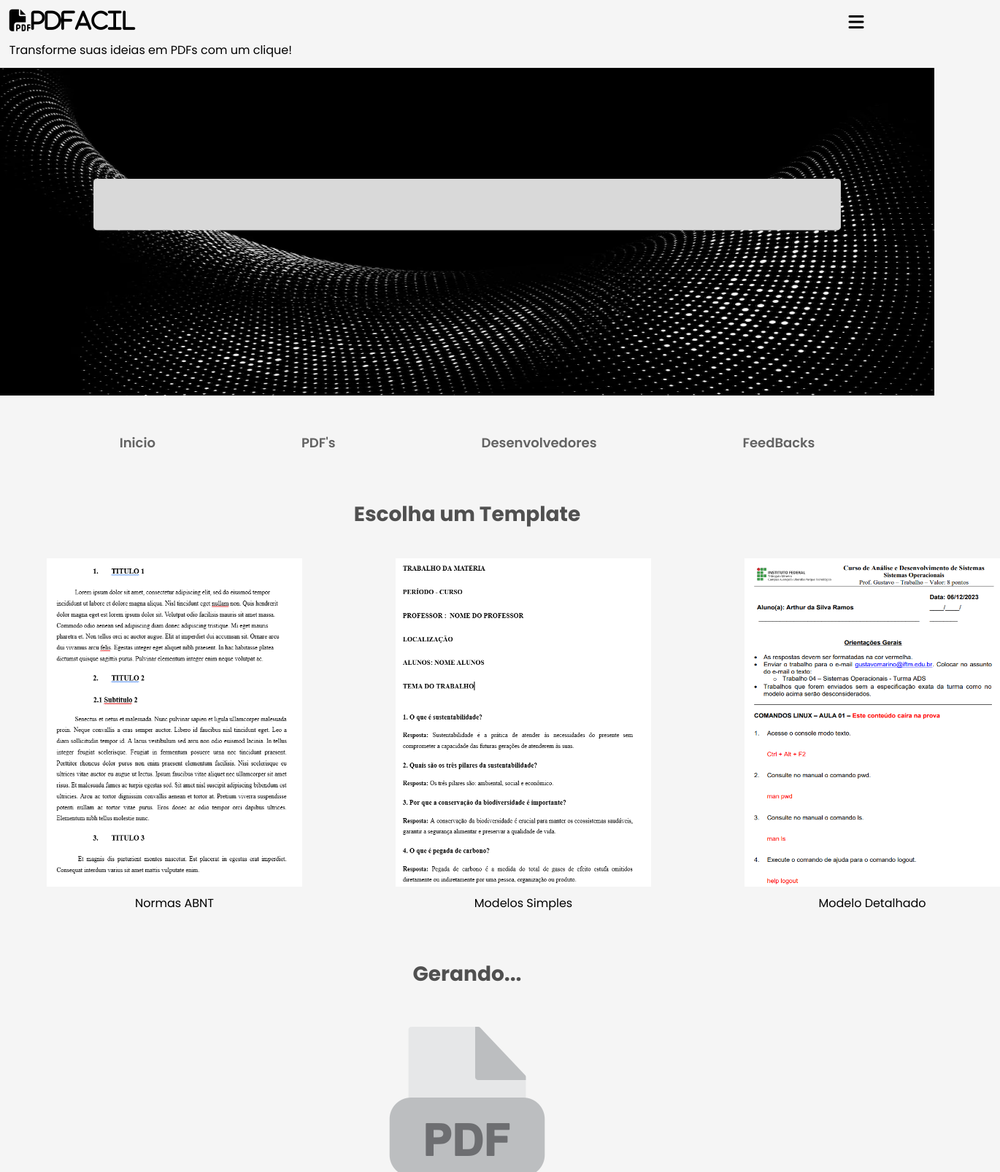
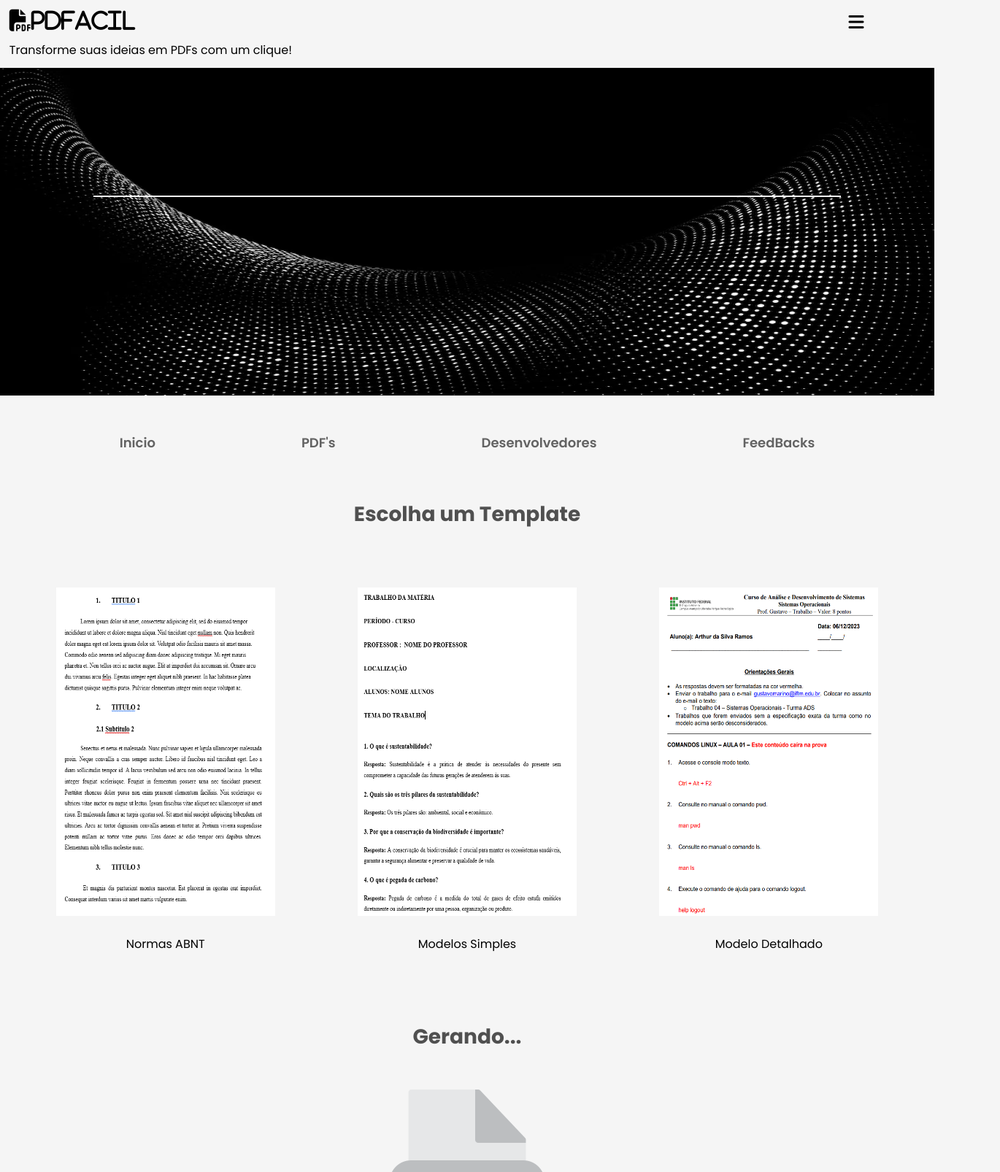
Before and after one commit to barbrete/ExtensaoIV, a plain HTML site: page index.html in a window 1280 px wide. Shown: the top 1606 px of the page at 73% size, 1370 px wide, since content can reach past the window. Drawn offline with nearby package versions, Linux system fonts and the light colour scheme.

Commit message:
Incrementado detalhes à navbar, pdfse text area

```diff
--- a/index.html
+++ b/index.html
@@ -6,6 +6,8 @@
     <link rel="stylesheet" href="https://cdnjs.cloudflare.com/ajax/libs/font-awesome/6.6.0/css/all.min.css" integrity="sha512-Kc323vGBEqzTmouAECnVceyQqyqdsSiqLQISBL29aUW4U/M7pSPA/gEUZQqv1cwx4OnYxTxve5UMg5GT6L4JJg==" crossorigin="anonymous" referrerpolicy="no-referrer" />
     <link rel="stylesheet" href="src/styles/styles.css">
     <link rel="stylesheet" href="src/styles/header.css">
+    <link rel="stylesheet" href="src/styles/pdf.css">
+    <link rel="stylesheet" href="src/styles/devs.css">
     <script src="https://cdnjs.cloudflare.com/ajax/libs/jquery/3.7.1/jquery.min.js" integrity="sha512-v2CJ7UaYy4JwqLDIrZUI/4hqeoQieOmAZNXBeQyjo21dadnwR+8ZaIJVT8EE2iyI61OV8e6M8PP2/4hpQINQ/g==" crossorigin="anonymous" referrerpolicy="no-referrer"></script>
 
     <link rel="icon" href="imagens/icone.png" type="image/x-icon">
@@ -30,7 +32,7 @@
         <nav id="navbar">
             <ul id="nav_list">
                 <li class="nav_item">
-                    <a href="#home">Inicio</a>
+                    <a href="#nav_logo">Inicio</a>
                 </li>
                 <li class="nav_item">
                     <a href="#pdfs">PDF's</a>
@@ -50,22 +52,28 @@
         <h1 class="titulo" id="pdfs">Escolha um Template</h1>
 
         <section id="pdf">
-
             <figure>
-                <img src="imagens/abnt.png" class="imagem_pdf" alt="" id="pdf1">
+                <button class="imagem_pdf">
+                    <img src="imagens/abnt.png" alt="Imagem representando normas ABNT" class="imagem-pdf">
+                </button>
                 <p class="nome">Normas ABNT</p>
             </figure>
 
             <figure>
-                <img src="imagens/simples.png" class="imagem_pdf" alt="" id="pdf1">
+                <button class="imagem_pdf">
+                    <img src="imagens/simples.png" alt="Imagem representando modelos simples" class="imagem-pdf">
+                </button>
                 <p class="nome">Modelos Simples</p>
             </figure>
 
             <figure>
-                <img src="imagens/detalhado.png" class="imagem_pdf" alt="" id="pdf1">
+                <button class="imagem_pdf">
+                    <img src="imagens/detalhado.png" alt="Imagem representando modelo detalhado" class="imagem-pdf">
+                </button>
                 <p class="nome">Modelo Detalhado</p>
             </figure>
         </section>
+
 
         <section id="gerando">
             <h1 class="titulo">Gerando...</h1>
@@ -78,25 +86,25 @@
 
         <section id="fotos">
             <h1 class="titulo">Desenvolvedores</h1>
-            <figure class="esquerda">
+            <figure>
                 <img src="imagens/arthur.jpg" alt="" class="perfil">
                 <p class="nome">Arthur da Silva Ramos</p>
                 <p class="funcao">Scrum Master</p>
             </figure>
 
-            <figure class="direita">
+            <figure>
                 <img src="imagens/barbara.jpg" alt="" class="perfil">
                 <p class="nome">Bárbara Gianvechio Cobo</p>
                 <p class="funcao">Dev Front-End</p>
             </figure>
 
-            <figure class="esquerda">
+            <figure>
                 <img src="imagens/luan.jpg" alt="" class="perfil">
                 <p class="nome">Luan Flôr Gustavo</p>
                 <p class="funcao">Dev Back-End</p>
             </figure>
 
-            <figure class="direita">
+            <figure>
                 <img src="imagens/patrick.jpg" alt="" class="perfil">
                 <p class="nome">Patrick Machado Cardoso</p>
                 <p class="funcao">Engenheiro de Prompt</p>
--- a/src/javascript/script.js
+++ b/src/javascript/script.js
@@ -4,3 +4,19 @@ $(document).ready(function(){
         $('#mobile_btn').find('i').toggleClass('fa-x');
     });
 });
+
+document.addEventListener("DOMContentLoaded", function () {
+    const navbar = document.getElementById("navbar");
+
+    const capa = document.getElementById("pdf");
+
+    const capaHeight = capa.offsetHeight;
+
+    window.addEventListener("scroll", function () {
+        if (window.scrollY > capaHeight) {
+            navbar.classList.add("fixed");
+        } else {
+            navbar.classList.remove("fixed");
+        }
+    });
+});
--- /dev/null
+++ b/src/styles/devs.css
@@ -0,0 +1,26 @@
+figure {
+    display: flex;
+    flex-direction: column;
+    width: 45%;
+    text-align: center;
+    align-items: center;
+    justify-content: center;
+    margin: 0 auto;
+}
+
+.perfil {
+    width: 300px;
+    height: 300px;
+    border-radius: 50%;
+    object-fit: cover;
+}
+
+.nome {
+    margin-top: 10px;
+}
+
+.funcao {
+    font-size: 14px;
+    color: gray;
+    margin-bottom: 30px;
+}
--- a/src/styles/header.css
+++ b/src/styles/header.css
@@ -6,6 +6,17 @@ header{
     width: 100%;
     display: flex;
     justify-content: center;
+    z-index: 1000;
+
+}
+
+.fixed {
+    position: fixed;
+    top: 0;
+    width: 100%;
+    z-index: 1000; /* Mantém a navbar acima dos outros elementos */
+    background-color: #F5F5F5;
+    border-bottom: 1px solid #b4b4b4;
 }
 
 #nav_logo{
@@ -83,13 +94,20 @@ header{
 }
 
 .text-overlay {
-    position: absolute;              /* Posicionamento absoluto dentro do contêiner */
-    top: 35%;                        /* Posiciona a 50% da altura do contêiner */
-    left: 50%;                       /* Posiciona a 50% da largura do contêiner */
-    transform: translate(-50%, -50%); /* Centraliza vertical e horizontalmente */
-    width: 80%;                      /* Largura da caixa de texto */
-    border-bottom: #fff;
-    border-radius: 5px;              /* Bordas arredondadas */
-    font-size: 16px;                 /* Tamanho do texto */
-    resize: none;                    /* Desativa o redimensionamento */
+    position: absolute;
+    top: 30%;
+    left: 50%;
+    transform: translate(-50%, -50%);
+    width: 80%;
+    height: 60px;
+    border-radius: 0;
+    resize: none;
+    border: none;
+    border-bottom: 2px solid white;
+    color: white;
+    background-color: transparent;
+    outline: none; /* Remove o contorno ao focar */
+    font-size: 24px;
+    font-weight: bold;
+    text-align: center;
 }
--- /dev/null
+++ b/src/styles/pdf.css
@@ -0,0 +1,25 @@
+/* PDF'S */
+#pdf {
+    display: flex;
+    justify-content: space-around;
+    align-items: center;
+    margin: 20px;
+}
+
+#pdf figure{
+    text-align: center;
+    margin: 10px;
+}
+
+.imagem_pdf {
+    border: none;
+    background-color: transparent;
+    cursor: pointer;
+    padding: 10px;
+}
+
+.imagem-pdf {
+    width: 300px;
+    height: 450px;
+
+}
--- a/src/styles/styles.css
+++ b/src/styles/styles.css
@@ -19,27 +19,7 @@ h1{
     padding-bottom: 3%;
 }
 
-/* PDF'S */
-#pdf{
-    display: flex;
-    justify-content: space-between;
-}
-
-#pdf figure {
-    display: flex;
-    flex-direction: column;
-    align-items: center;
-    text-align: center;
-    margin-left: 5%;
-    margin-right: 5%;
-}
-
-.imagem_pdf {
-    width: 350px;
-    height: 450px;
-}
-
-/* Gerando */
+/* GERANDO */
 #gerando{
     text-align: center;
 }
@@ -67,34 +47,6 @@ h1{
     background-color: #0056b3;
 }
 
-/* Desenvolvedores */
-figure {
-    display: flex;
-    flex-direction: column;
-    width: 45%;
-    text-align: center;
-    align-items: center;
-    justify-content: center;
-    margin: 0 auto;
-}
-
-.perfil {
-    width: 300px;
-    height: 300px;
-    border-radius: 50%;
-    object-fit: cover;
-}
-
-.nome {
-    margin-top: 10px;
-}
-
-.funcao {
-    font-size: 14px;
-    color: gray;
-    margin-bottom: 30px;
-}
-
 /* comentarios */
 
 textarea {
@@ -110,7 +62,6 @@ textarea {
     resize: vertical;
     transition: all 0.3s ease;
 }
-
 
 textarea::placeholder {
     color: #ffffff;
```
